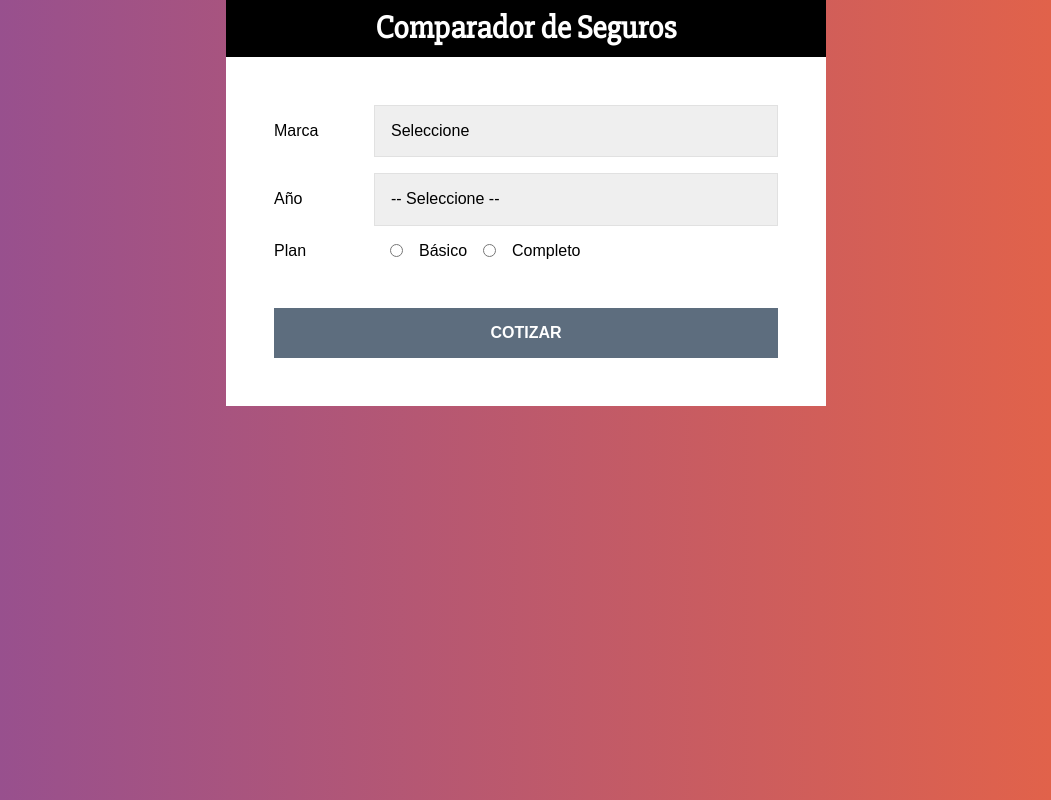
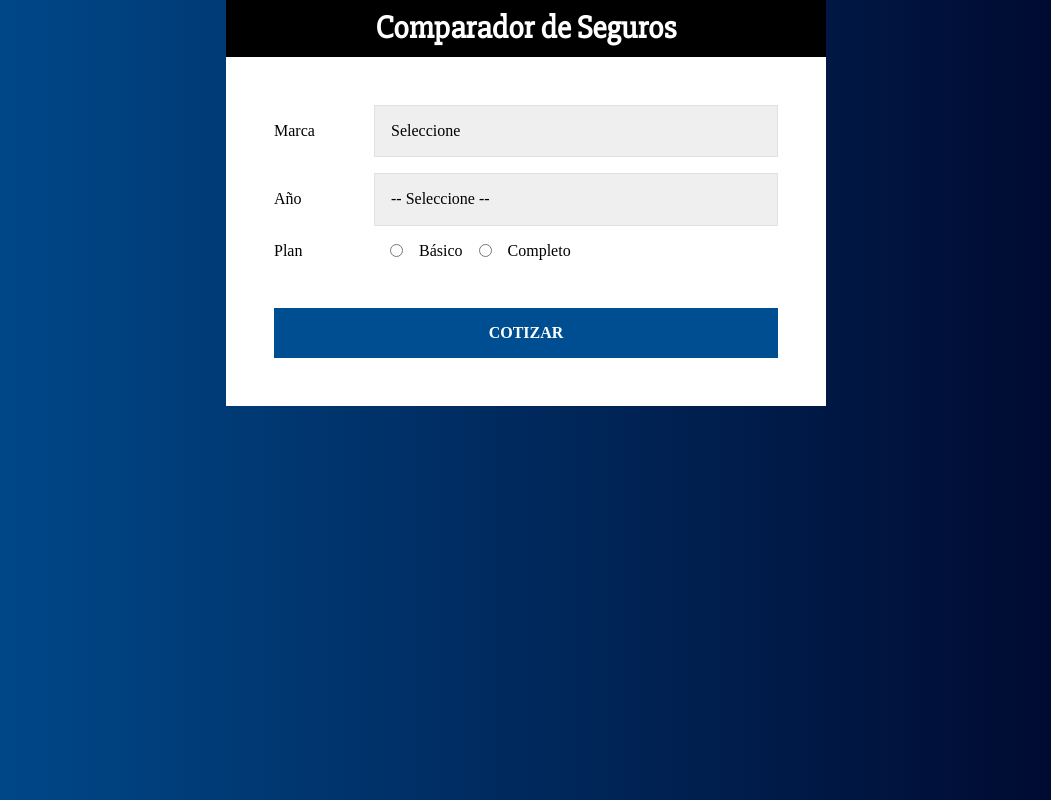
Before and after one commit to pipe473/Comparador-Precios, a React (Create React App) app: page / in a window 1280 px wide. Shown: the whole page, without its empty margins (114-1165 px from the left). Built offline with nearby package versions, Linux system fonts and the light colour scheme.

Commit message:
Modificacion de colores

```diff
--- a/src/components/Formulario.js
+++ b/src/components/Formulario.js
@@ -24,7 +24,7 @@ const InputRadio = styled.input`
 `;
 
 const Boton = styled.button`
-    background-color: #5D6D7E;
+    background-color: #004e92;
     font-size: 16px;
     width: 100%;
     padding: 1rem;
--- a/src/index.css
+++ b/src/index.css
@@ -2,10 +2,10 @@ html {
   box-sizing: border-box;
 }
 body {
-  background: #e96443;  /* fallback for old browsers */
-  background: -webkit-linear-gradient(to right, #904e95, #e96443);  /* Chrome 10-25, Safari 5.1-6 */
-  background: linear-gradient(to right, #904e95, #e96443);
-  font-family: Arial, Helvetica, sans-serif;
+  background: #000428;  /* fallback for old browsers */
+  background: -webkit-linear-gradient(to right, #004e92, #000428);  /* Chrome 10-25, Safari 5.1-6 */
+  background: linear-gradient(to right, #004e92, #000428);
+
 }
 ul {
   list-style: none;
```
